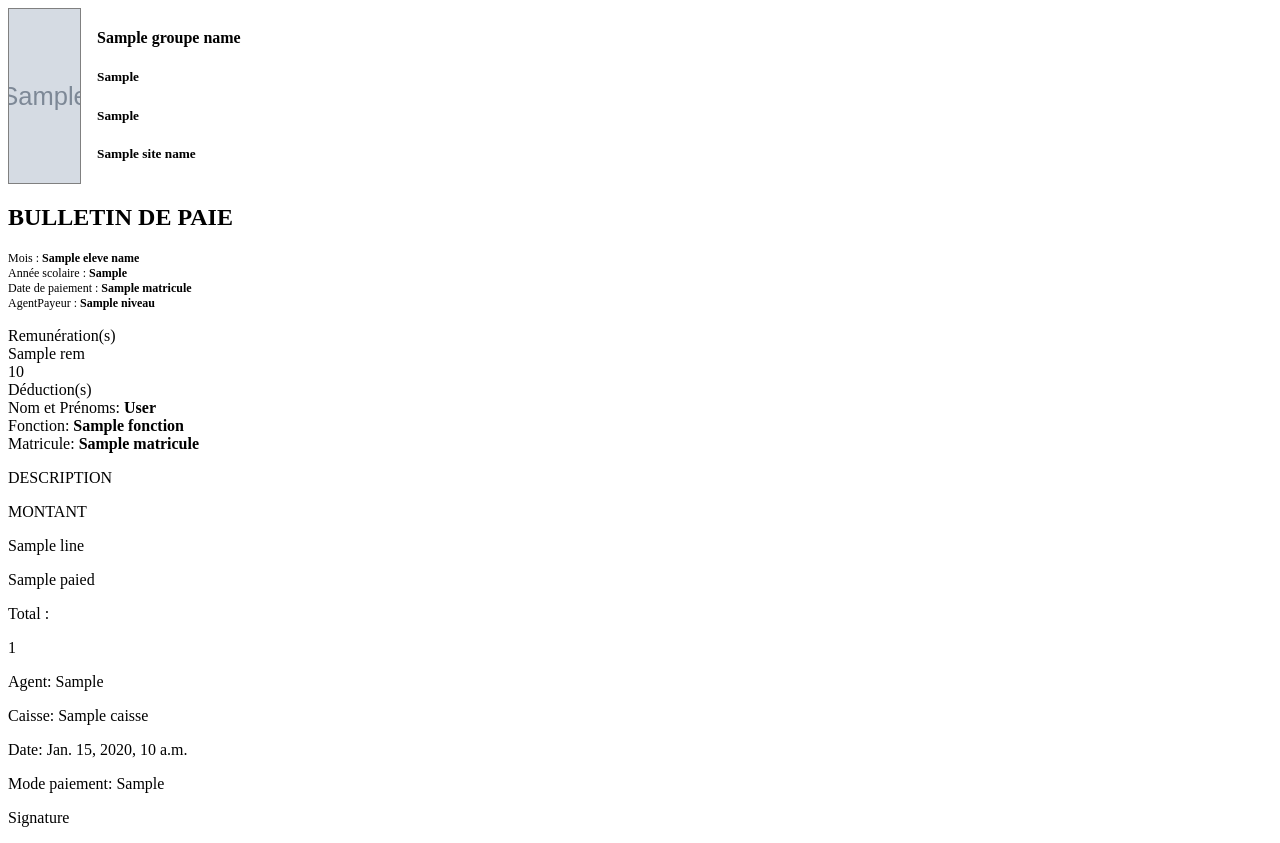
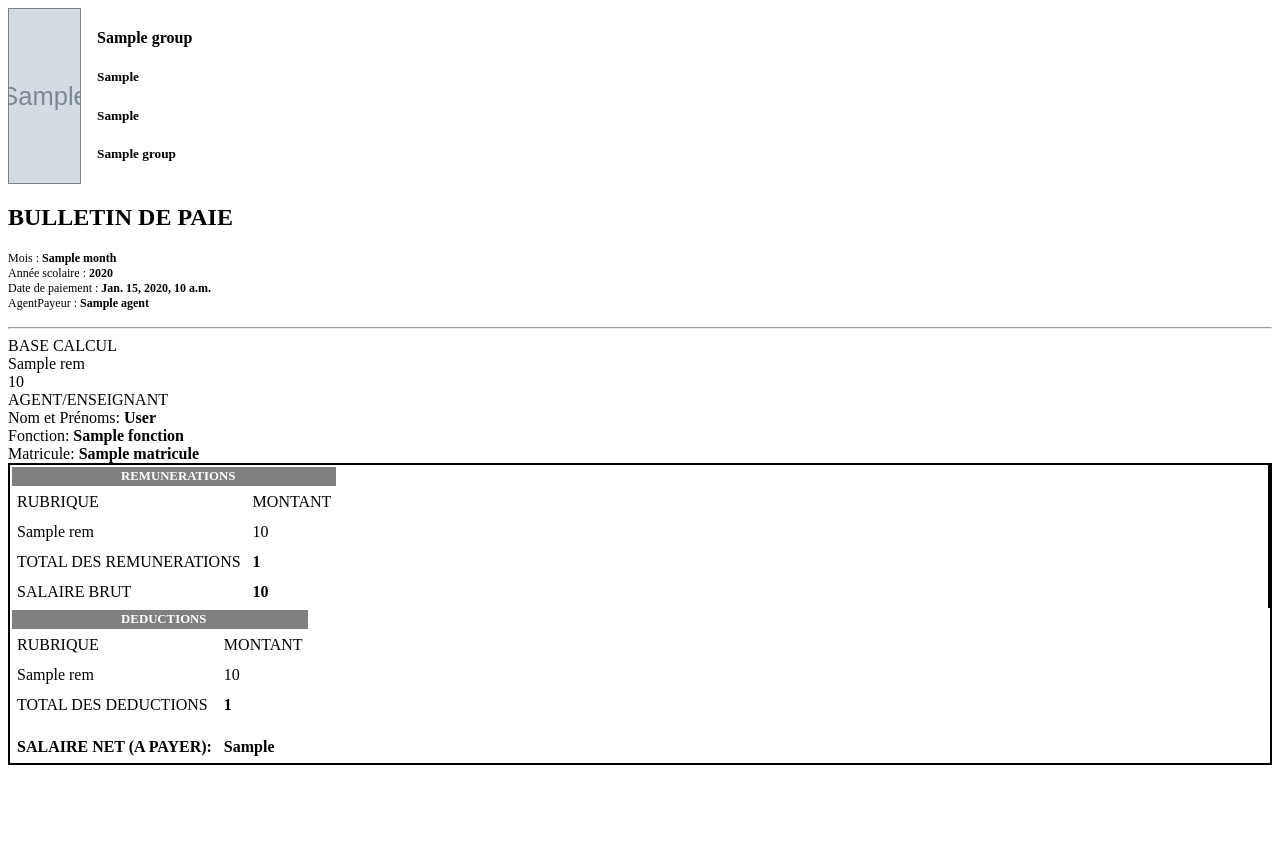
Before and after one commit to ChrisBonheur/REPORTING-SMAARTPRO, a Django app: template pdfFiles/templates/index.html in a window 1280 px wide. After the commit the page ends 765 px from the top, so only its background shows below. Run offline with Django 5.2, Linux system fonts and the light colour scheme; the template is opened without the code that fills it: most values are stand-ins (such as "Sample title", 1, 10 or a date in 2020); grey boxes marked "Sample" are stand-in pictures.

Commit message:
new fiche

```diff
--- a/pdfFiles/smaartpro/serializers.py
+++ b/pdfFiles/smaartpro/serializers.py
@@ -301,6 +301,7 @@ class BulletinPaieSerializer(Serializer):
     recipient = BulletinRecipientAgentOrEnsignantSerializer()
     remunerations = BulletinDetailsSerializer(many=True)
     deductions = BulletinDetailsSerializer(many=True)
+    base_calcul = BulletinDetailsSerializer(many=True)
     total_remuneration = serializers.CharField(allow_null=True, allow_blank=True)
     total_deduction = serializers.CharField(allow_null=True, allow_blank=True)
     brut_salary = serializers.CharField(allow_null=True, allow_blank=True)
--- a/pdfFiles/templates/index.html
+++ b/pdfFiles/templates/index.html
@@ -97,11 +97,12 @@
     </style>
   </head>
   <body>
-    <section>
+    <div class="container">
+      <section class="border p-2">
         <div class="Facture">
           <div class="header">
             <div class="row">
-            <div class="logo" style="display: flex">
+              <div class="logo col-6" style="display: flex">
                 <img
                   class="img-responsive"
 
@@ -110,36 +111,36 @@
                   style="width: 71px;border: 1px solid gray; margin-right: 1em"
                 />
                 <div class="info-school">
-                <h4 class="text-end mb-0"> {{ groupeName }}</h4>
-                <h5>{{ groupeDevise }}</p>
-                <h5>{{siteContact}} </p>
-                <h5>{{siteName}} </h5>
+                  <h4 class="text-end mb-0"> {{ group.groupeName }}</h4>
+                  <h5>{{ group.groupeDevise }}</p>
+                  <h5>{{ group.siteContact}} </p>
+                  <h5>{{ group.siteName}} </h5>
                 </div>
               </div>
-            <div class="title">
+
+              <div class="title col-6">
                 <h2>BULLETIN DE PAIE</h2>
                 <div class="col-7 text-left">
-                <div class="receipt-right">
-                   <p>Mois : <b>{{eleveName}}</b></p>
-                   <p>Année scolaire : <b>{{elevePrenom}} </b></p>
-                   <p>Date de paiement : <b>{{matricule}} </b></p>
-                   <p>AgentPayeur : <b>{{niveau}} </b></p>
+                  <div class="receipt-right py-0">
+                     <p>Mois : <b>{{month}}</b></p>
+                     <p>Année scolaire : <b>{{group.schoolYear}} </b></p>
+                     <p>Date de paiement : <b>{{date}} </b></p>
+                     <p>AgentPayeur : <b>{{agent}} </b></p>
                   </div>
                </div>
                 </p>
               </div>
             </div>
+            <hr class="my-4">
             <div class="row">
                 <div class="col-md-6">
-                <div class="card border-secondary mb-3" style="width: 100%">
-                  <div class="card-header">Remunération(s)</div>
+                  <div class="card border-secondary h-100 mb-3 rounded-0" style="width: 100%">
+                    <div class="card-header">BASE CALCUL</div>
                     <div class="card-body text-secondary">
-                    {% for rem in  remunerations  %}
+                      {% for rem in  base_calcul  %}
                         <div class="row">
-                        <div class="row">
-                          <div class="col card-text text-end">{{ rem.label }}</div>
-                          <div class="col card-text text-end">{{ rem.amount }}</div>
-                        </div>
+                            <div class="col-6 card-text text-end">{{ rem.label }}</div>
+                            <div class="col-6 card-text text-end">{{ rem.amount }}</div>
                         </div>
                       {% endfor %}
                     </div>
@@ -147,85 +148,80 @@
                 </div>
 
                 <div class="col-md-6">
-                <div class="card border-secondary mb-3" style="width: 100%">
-                  <div class="card-header">Déduction(s)</div>
-                  <div class="card-body text-secondary">
-                      <div class="row">
-                        <div class="col card-text text-end">Nom et Prénoms: <strong>{{ recipient.fullname }}</strong></div>
-                        <div class="col card-text text-end">Fonction: <strong>{{ recipient.fonction }}</strong></div>
-                        <div class="col card-text text-end">Matricule: <strong>{{ recipient.matricule }}</strong></div>
+                  <div class="card border-secondary mb-3 h-100 rounded-0" style="width: 100%">
+                    <div class="card-header">AGENT/ENSEIGNANT</div>
+                    <div class="card-body text-secondary py-0">
+                        <div class="row py-0">
+                          <div class="col-12 card-text text-end">Nom et Prénoms: <strong>{{ recipient.fullname }}</strong></div>
+                          <div class="col-12 card-text text-end">Fonction: <strong>{{ recipient.fonction }}</strong></div>
+                          <div class="col-12 card-text text-end">Matricule: <strong>{{ recipient.matricule }}</strong></div>
                         </div>
                     </div>
                   </div>
                 </div>
             </div>
           </div>
-        <div class="body">
-          <div class="table">
-            <div class="table_head">
-              <div class="row">
-                <div class="col ligne">
-                  <p class="p_title">DESCRIPTION</p>
+          <div class="container">
+            <div class="row mt-3" style="border: 2px solid black;">
+              <div class="col-6 p-0" style="border-right: 2px solid black;">
+                <table class="table table-bordered" >
+                  <tr>
+                    <th colspan="2" class="text-center">REMUNERATIONS</th>
+                  </tr>
+                  <tr>
+                    <td class="bg-warning">RUBRIQUE</td>
+                    <td class="bg-warning">MONTANT</td>
+                  </tr>
+                  {% for rem in  remunerations  %}
+                  <tr>
+                    <td>{{ rem.label }}</td>
+                    <td>{{ rem.amount }}</td>
+                  </tr>
+                  {% endfor %}
+
+                  <tr>
+                    <td class="bg-warning">TOTAL DES REMUNERATIONS</td>
+                    <td class=""><strong>{{ total_remuneration }}</strong></td>
+                  </tr>
+                  <tr>
+                    <td class="bg-warning">SALAIRE BRUT</td>
+                    <td class=""><strong>{{ brut_salary }}</strong></td>
+                  </tr>
+                </table>
               </div>
+              <div class="col-6 p-0">
+                <table class="table table-bordered">
+                  <tr>
+                    <th colspan="2" class="text-center">DEDUCTIONS</th>
+                  </tr>
+                  <tr>
+                    <td class="bg-warning">RUBRIQUE</td>
+                    <td class="bg-warning">MONTANT</td>
+                  </tr>
+                  {% for rem in  deductions  %}
+                  <tr>
+                    <td>{{ rem.label }}</td>
+                    <td>{{ rem.amount }}</td>
+                  </tr>
+                  {% endfor %}
 
-                <div class="col ligne2">
-                  <p class="p_title">MONTANT</p>
-                </div>
-              </div>
-            </div>
-            <div class="table_body">
-              {% for line in transactions %}
-                <div class="row">
-                  <div class="col ligne">
-                    <p>{{ line.label }}</p>
-                  </div>
-                  <div class="col ligne1">
-                    <p>{{ line.paied }}</p>
-                  </div>
-                </div>
-              {% endfor %}
-            </div>
-            <div class="table_foot">
-              <div class="row">
-                <div class="col ligne1">
-                  <p></p>
-                </div>
-                <div class="col ligne">
-                  <p></p>
-                </div>
-                <div class="col ligne1">
-                  <p class="p_title">Total :</p>
-                </div>
-                <div class="col ligne1">
-                  <p>{{totalAmountPaied}}</p>
-
-                </div>
-              </div>
-
-            </div>
-          </div>
-        </div>
-        <div class="footer">
-          <div class="row">
-            <div class="col">
-                <div class="col ">
-                    <p class="">Agent: {{printerAgent}} </p>
-                    <p class="">Caisse: {{ caisse }}</p>
-                    <p class="">Date: {{dateRecu }}</p>
-                  </div>
-            </div>
-            <div class="col w_50 text_right">
-              <p>
-                Mode paiement:
-                <stroing>
-                {{ modePay }}</strong>
-             </p>
-              <p class="p_title">Signature</p>
-
+                  <tr>
+                    <td class="bg-warning">TOTAL DES DEDUCTIONS</td>
+                    <td class=""><strong>{{ total_deduction }}</strong></td>
+                  </tr>
+                  <tr>
+                    <td colspan="2"></td>
+                  </tr>
+                  <tr>
+                    <td class=""><strong>SALAIRE NET (A PAYER):</strong></td>
+                    <td class=""><strong>{{ net_to_pay }}</strong></td>
+                  </tr>
+                </table>
               </div>
             </div>
           </div>
         </div>
       </section>
+    </div>
   </body>
 </html>
```
Also changed, not shown: pdfFiles/smaartpro/views.py (+36 -32 lines). Lines whose indentation alone changed are shown as unchanged.
